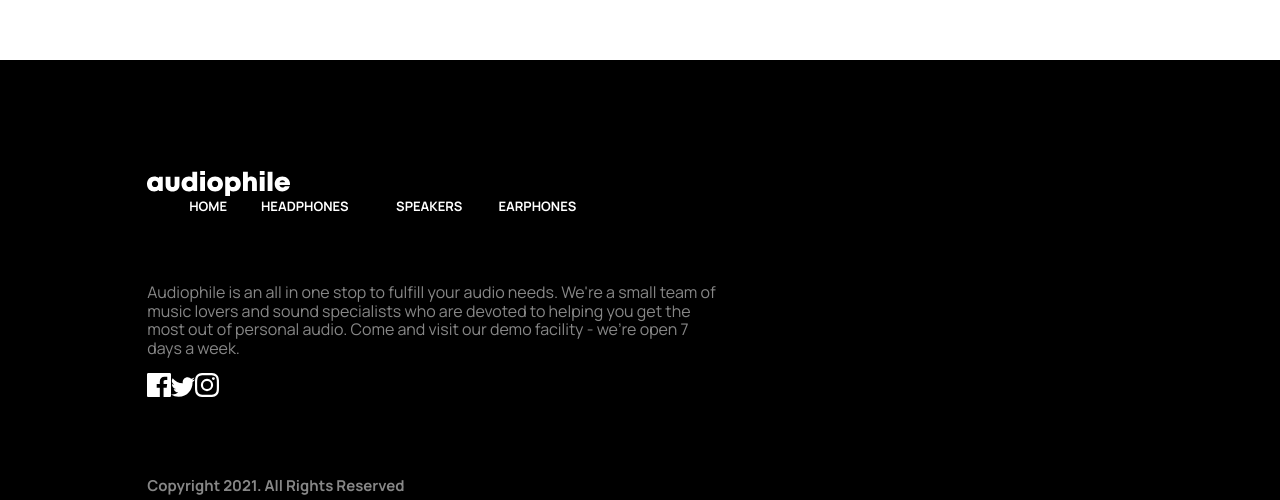
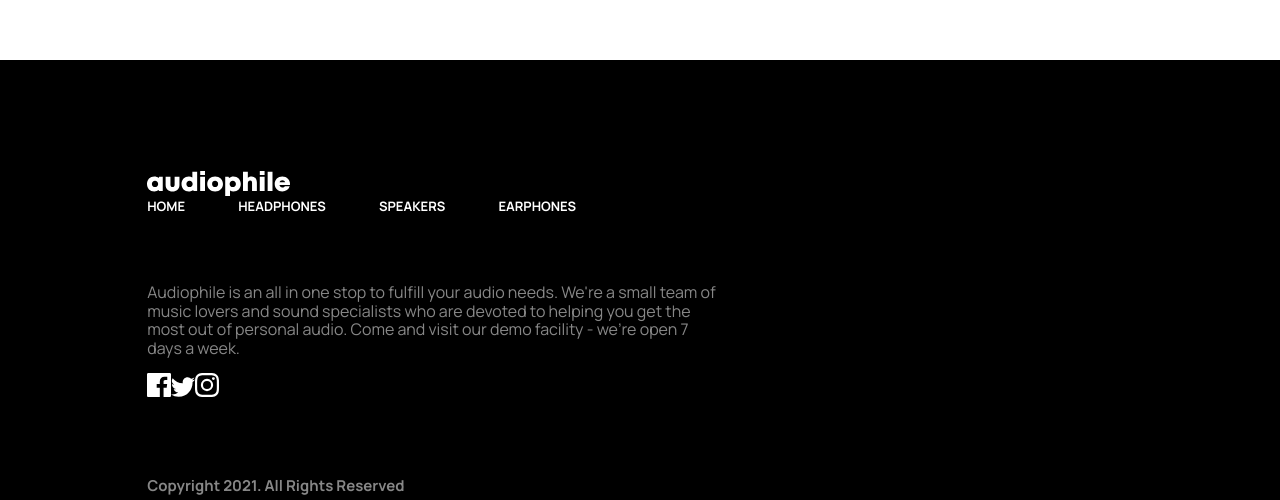
Before and after one commit to alewilliam789/audiophile-ecommerce-website, a Next.js app: page / in a window 1280 px wide. Shown: the part 1029-1529 px from the top of the page. Built offline with nearby package versions, Linux system fonts and the light colour scheme.

Commit message:
Switch layout on Navbar from grid to flex

```diff
--- a/src/components/Navbar/index.tsx
+++ b/src/components/Navbar/index.tsx
@@ -12,11 +12,11 @@ export default function Navbar(){
     const linkNames = ["HOME", "HEADPHONES","SPEAKERS", "EARPHONES"]
 
     const links = linkNames.map((linkName)=>{
-        return <Link href={`/${linkName == 'HOME' ? "": `${linkName.toLowerCase()}`}`}>{linkName}</Link>
+        return <Link key={linkName} href={`/${linkName == 'HOME' ? "": `${linkName.toLowerCase()}`}`}>{linkName}</Link>
     })
 
     return (
-            <nav className={`${styles['c-navbar']} ${styles['l-grid']}`}>
+            <nav className={`${styles['c-navbar']} ${styles['l-flex']}`}>
                 {links}
             </nav>
     )
--- a/src/components/Navbar/styles.module.scss
+++ b/src/components/Navbar/styles.module.scss
@@ -4,8 +4,8 @@
     width: 429px;
 }
 
-.l-grid {
-    @include mixins.grid(4);
-    justify-items: end;
-    gap:34px;
+.l-flex {
+    @include mixins.flex;
+    justify-content: space-between;
+    gap: 34px;
 }
```
